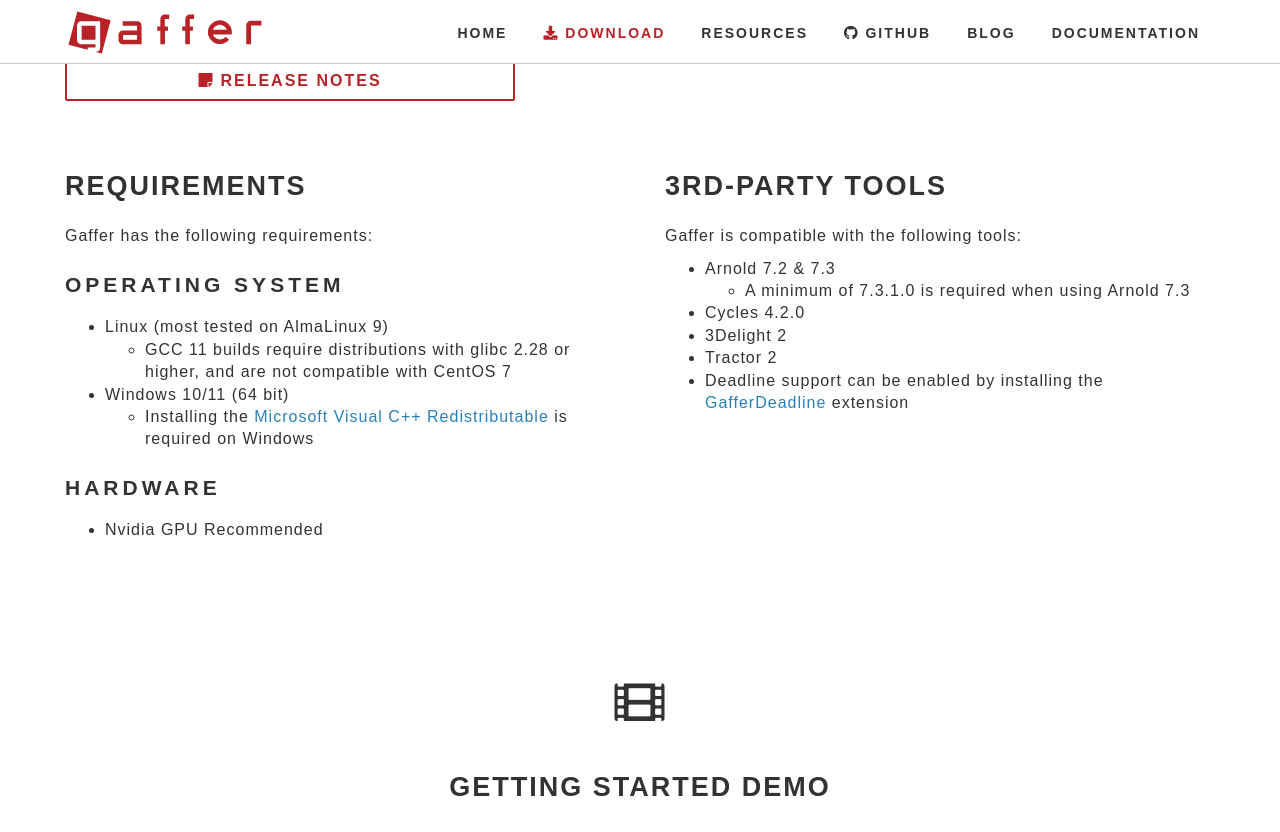
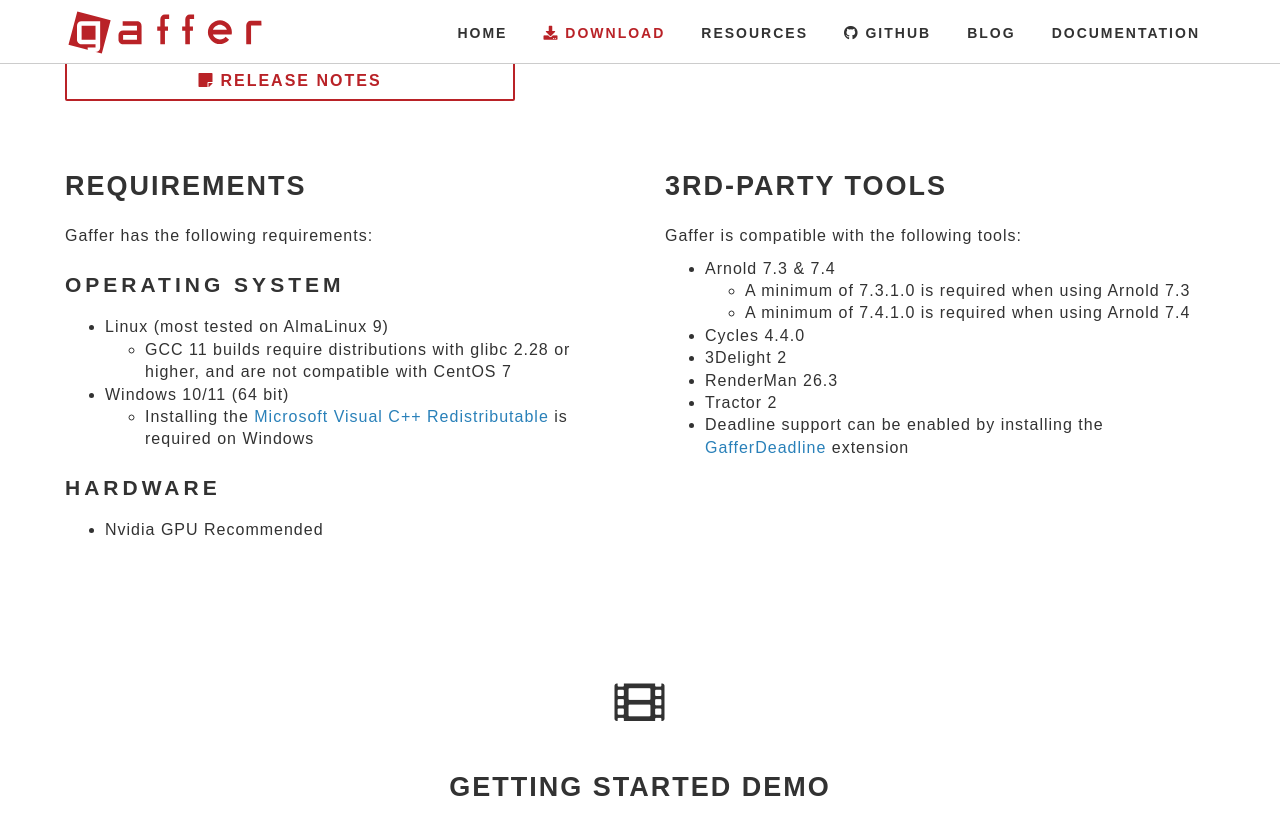
Before and after one commit to GafferHQ/gafferhq.github.io, a Jekyll site: the page built from download.html, in a window 1280 px wide and 900 px high, scrolled down 425 px, cut to the strip 0-832 px from the top of the window. Built offline with Jekyll 4.4.1, drawn with Linux system fonts in a browser that asks for light colours; some web fonts are replaced.

Commit message:
Download : Update renderer versions for Gaffer 1.6

```diff
--- a/download.html
+++ b/download.html
@@ -50,12 +50,14 @@
             <h2>3rd-Party Tools</h2>
             <p>Gaffer is compatible with the following tools:</p>
             <ul>
-                <li>Arnold 7.2 & 7.3</li>
+                <li>Arnold 7.3 & 7.4</li>
                 <ul>
                     <li>A minimum of 7.3.1.0 is required when using Arnold 7.3</li>
+                    <li>A minimum of 7.4.1.0 is required when using Arnold 7.4</li>
                 </ul>
-                <li>Cycles 4.2.0</li>
+                <li>Cycles 4.4.0</li>
                 <li>3Delight 2</li>
+                <li>RenderMan 26.3</li>
                 <li>Tractor 2</li>
                 <li>Deadline support can be enabled by installing the <a href="https://github.com/hypothetical-inc/GafferDeadline">GafferDeadline</a> extension</li>
             </ul>
```
